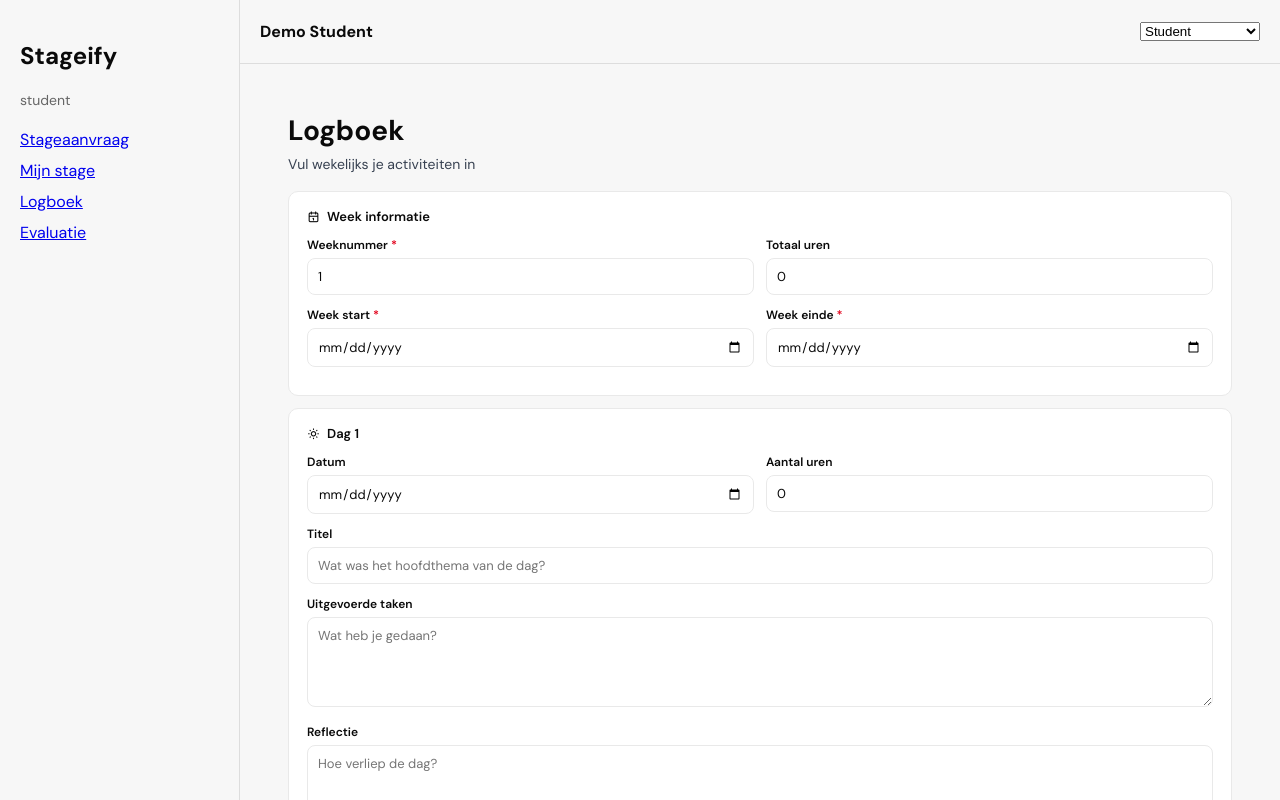
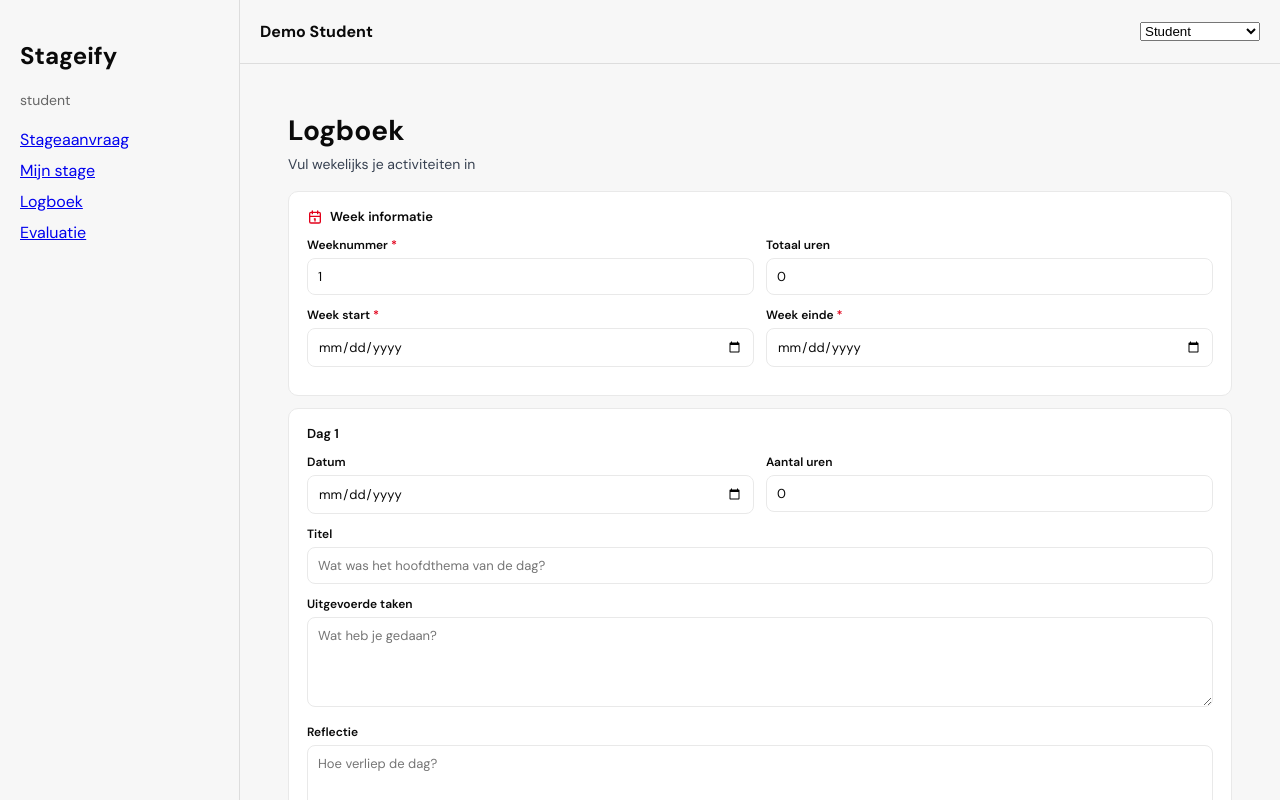
Before and after one commit to amingharbaoui/programming_project_group_1, a React (Vite) app in the folder frontend/: page /student/logbook in a window 1280 px wide. Shown: the top 800 px of the page. Built offline with nearby package versions, Linux system fonts and the light colour scheme.

Commit message:
replace i tags with React Tabler Icons components

```diff
--- a/frontend/src/features/student/pages/StudentLogbookPage.jsx
+++ b/frontend/src/features/student/pages/StudentLogbookPage.jsx
@@ -1,11 +1,13 @@
 import { useState } from "react";
-import { apiRequest } from "../../../services/api";
+import {
+  IconCalendar, IconSend, IconPlus, IconCircleCheck
+} from "@tabler/icons-react";
 
 export default function StudentLogbookPage() {
   const [submitted, setSubmitted] = useState(false);
   const [error, setError] = useState(null);
 
-  // State structuur aangepast aan spec — 5 dagen per week
+  // State structuur met 5 dagen per week
   const [logbook, setLogbook] = useState({
     stagedossierId: 1,
     weekNummer: 1,
@@ -20,7 +22,7 @@ export default function StudentLogbookPage() {
     ],
   });
 
-  // Wijzig een veld van de week zelf (weekNummer, weekStart, weekEinde)
+  // Wijzig een veld van de week zelf
   function handleWeekChange(e) {
     setLogbook({ ...logbook, [e.target.name]: e.target.value });
   }
@@ -37,7 +39,7 @@ export default function StudentLogbookPage() {
     setLogbook({ ...logbook, dagen: updatedDagen });
   }
 
-  // Bereken het totaal aantal uren over alle dagen
+  // Totaal uren automatisch berekend
   const totaalUren = logbook.dagen.reduce((sum, dag) => sum + (Number(dag.aantalUren) || 0), 0);
 
   // Submit logt data naar console — David koppelt later POST /api/logbooks
@@ -47,7 +49,7 @@ export default function StudentLogbookPage() {
     setSubmitted(true);
   }
 
-  // Toon successmelding na indienen
+  // Successmelding na indienen
   if (submitted) {
     return (
       <div className="page-inner">
@@ -56,13 +58,13 @@ export default function StudentLogbookPage() {
         </div>
         <div className="card">
           <div className="card_title">
-            <i className="ti ti-circle-check" />
+            <IconCircleCheck size={16} />
             Week ingediend
           </div>
           <p>Week {logbook.weekNummer} is ingediend. Totaal: {totaalUren} uren.</p>
           <div className="actions">
             <button className="btn primary" onClick={() => setSubmitted(false)}>
-              <i className="ti ti-plus" />
+              <IconPlus size={16} />
               Nieuwe week invullen
             </button>
           </div>
@@ -87,10 +89,10 @@ export default function StudentLogbookPage() {
 
       <form onSubmit={handleSubmit}>
 
-        {/* Week info */}
+        {/* Week informatie */}
         <div className="card">
           <div className="card_title">
-            <i className="ti ti-calendar" />
+            <IconCalendar size={16} />
             Week informatie
           </div>
           <div className="form_row">
@@ -100,7 +102,7 @@ export default function StudentLogbookPage() {
             </div>
             <div className="form_group">
               <label className="form_label">Totaal uren</label>
-              {/* Automatisch berekend op basis van alle dagen */}
+              {/* Automatisch berekend */}
               <input className="form_input" type="number" value={totaalUren} readOnly />
             </div>
           </div>
@@ -120,7 +122,6 @@ export default function StudentLogbookPage() {
         {logbook.dagen.map((dag, index) => (
           <div className="card" key={index}>
             <div className="card_title">
-              <i className="ti ti-sun" />
               Dag {index + 1}
             </div>
             <div className="form_row">
@@ -154,7 +155,7 @@ export default function StudentLogbookPage() {
 
         <div className="actions">
           <button type="submit" className="btn primary">
-            <i className="ti ti-send" />
+            <IconSend size={16} />
             Logboek indienen
           </button>
         </div>
```
